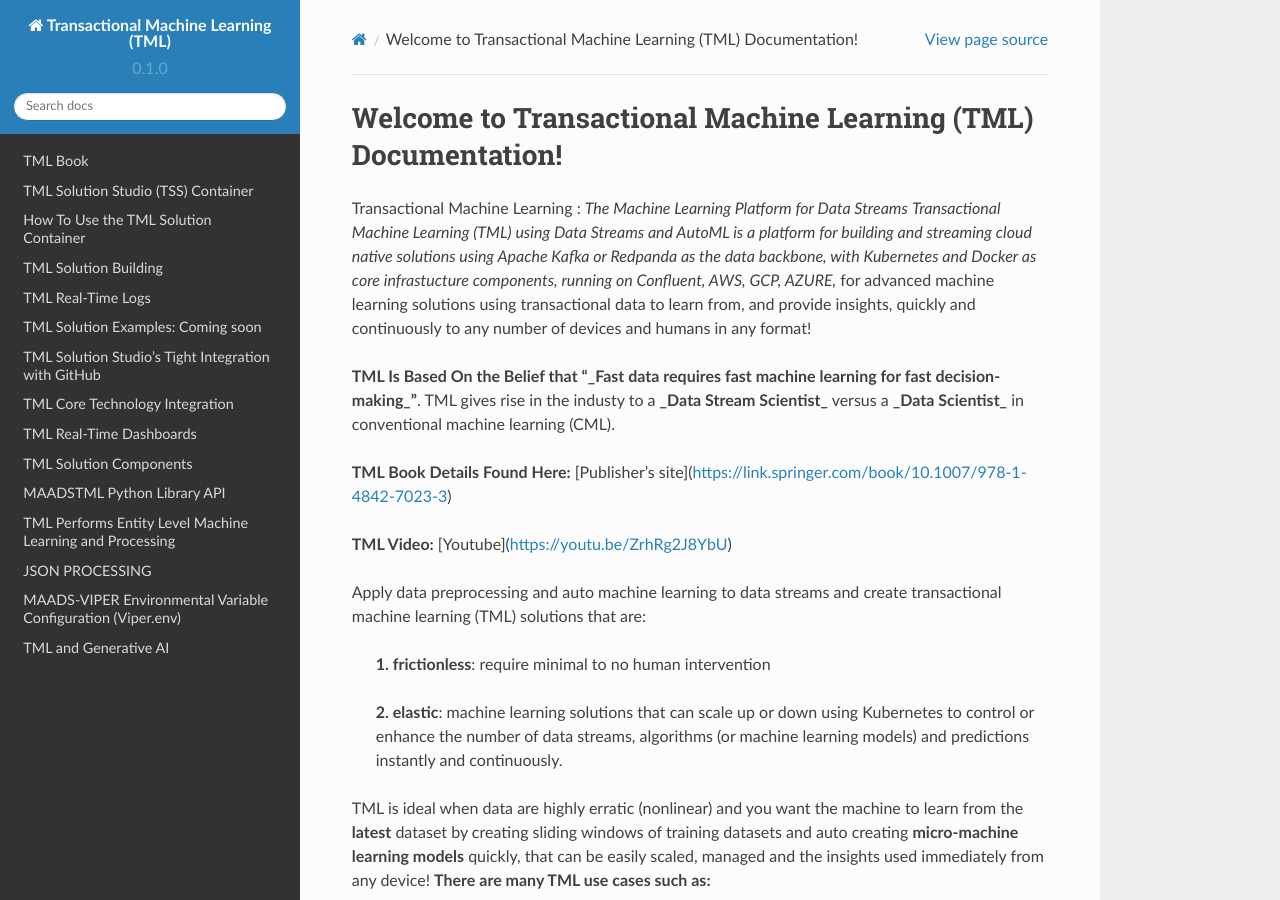
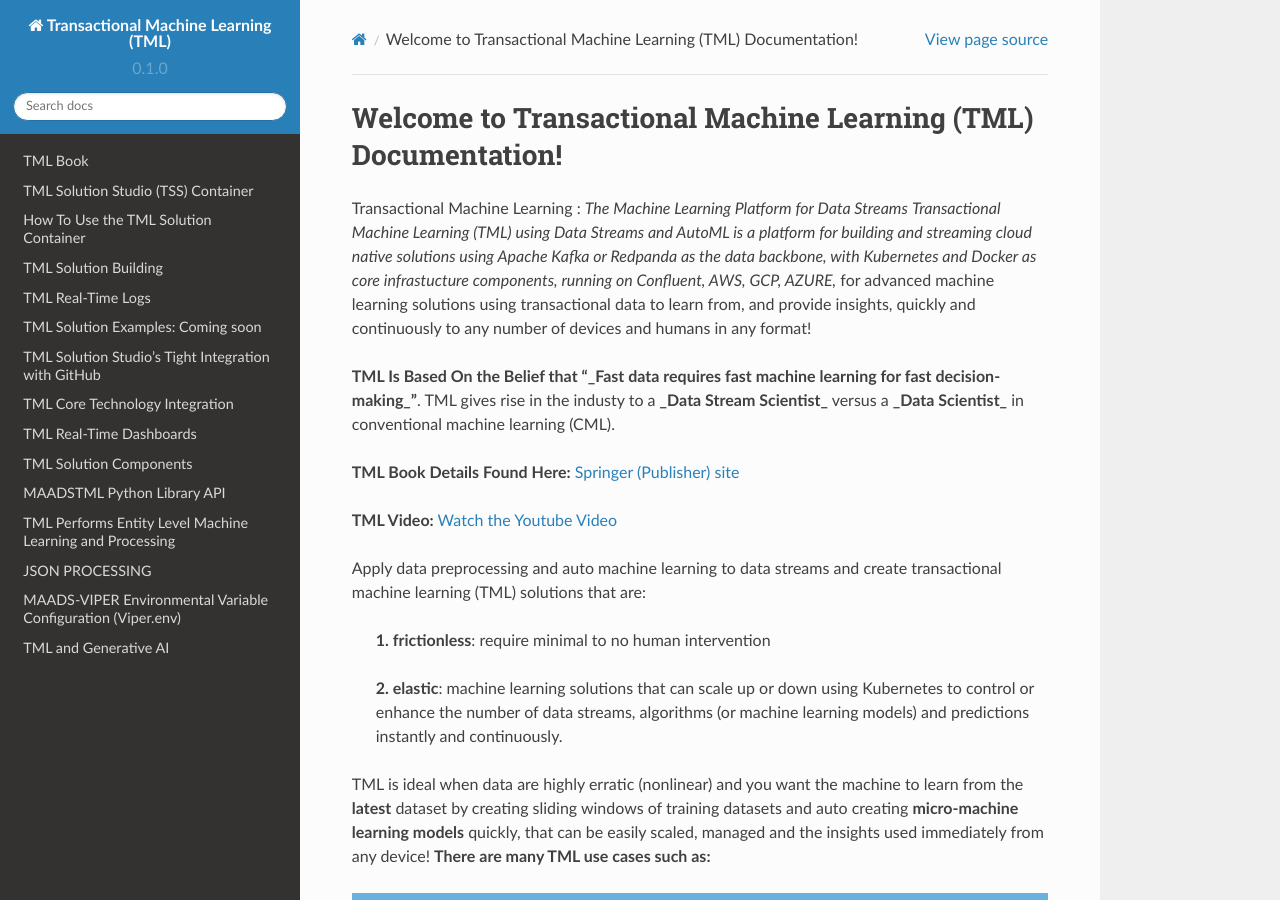
Before and after one commit to smaurice101/readthedocs, a Sphinx documentation site: the page built from docs/source/index.rst, in a window 1280 px wide and 900 px high. Built offline with Sphinx 7.4.7 and the Read the Docs theme 2.0.0, drawn with Linux system fonts in a browser that asks for light colours.

Commit message:
Update index.rst

```diff
--- a/docs/source/index.rst
+++ b/docs/source/index.rst
@@ -6,9 +6,9 @@
 
 **TML Is Based On the Belief that "_Fast data requires fast machine learning for fast decision-making_"**. TML gives rise in the industy to a **_Data Stream Scientist_** versus a **_Data Scientist_** in conventional machine learning (CML).
 
-**TML Book Details Found Here:** [Publisher's site](https://link.springer.com/book/10.1007/978-1-4842-7023-3)
+**TML Book Details Found Here:** `Springer (Publisher) site <https://link.springer.com/book/10.1007/978-1-4842-7023-3>`_
 
-**TML Video:** [Youtube](https://youtu.be/ZrhRg2J8YbU)
+**TML Video:** `Watch the Youtube Video <https://youtu.be/ZrhRg2J8YbU>`_
 
 Apply data preprocessing and auto machine learning to data streams and create transactional machine learning (TML) solutions that are:
 
```
